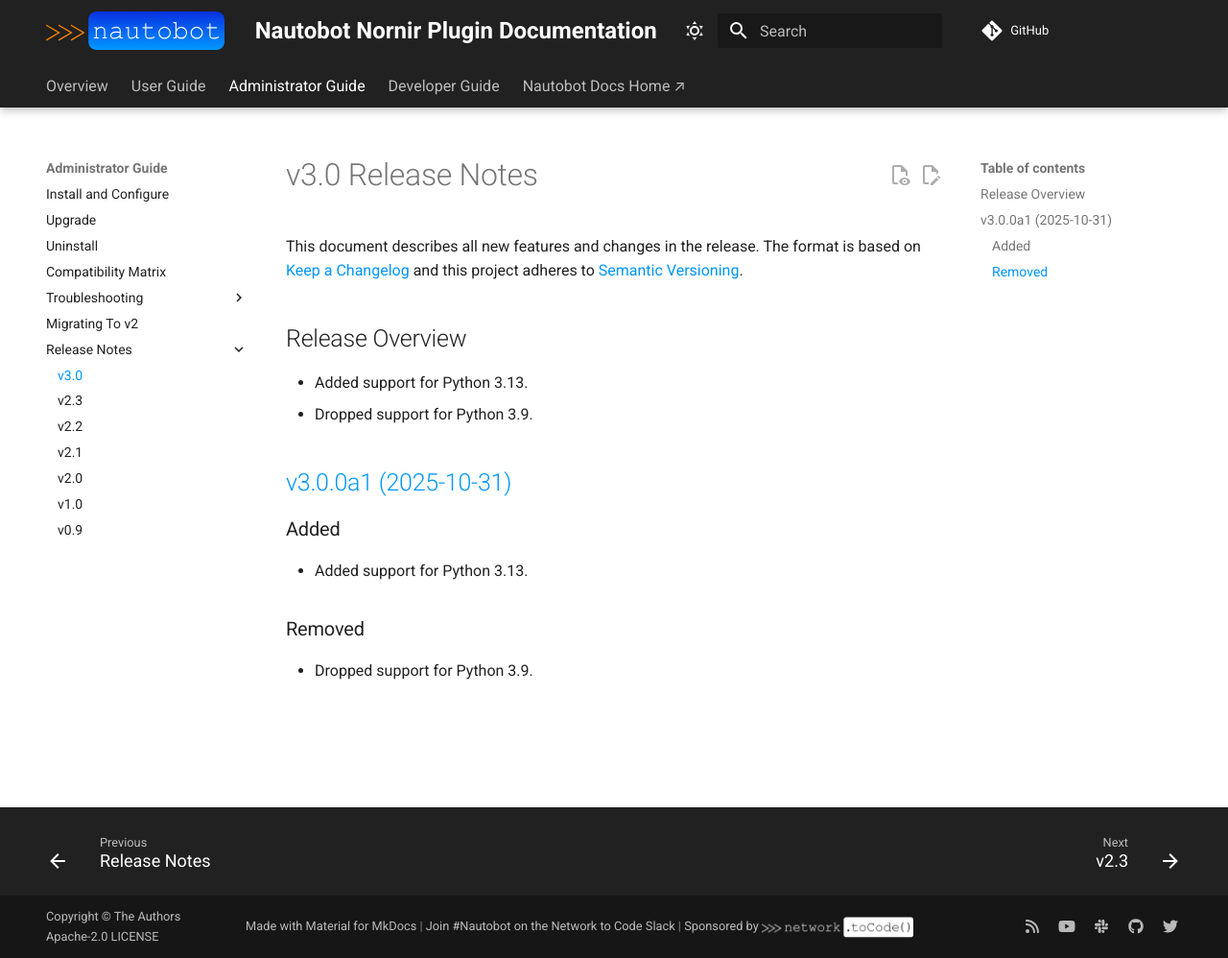
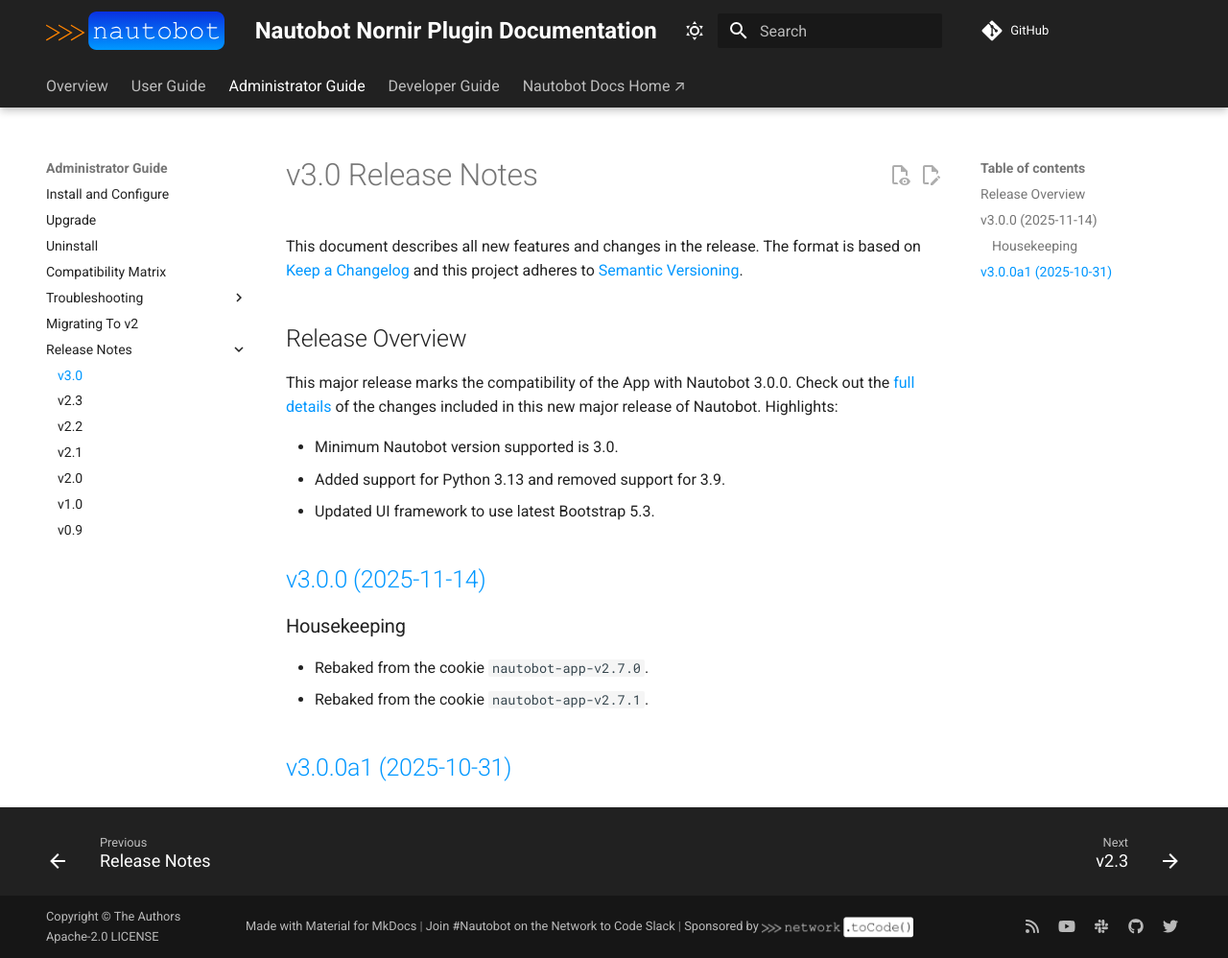
Before and after one commit to nautobot/nautobot-app-nornir, an MkDocs documentation site: the page built from docs/admin/release_notes/version_3.0.md, in a window 1280 px wide and 998 px high. Shown: the whole window at 96% size. Built offline with MkDocs 1.6.1 and Material for MkDocs 9.7.7, drawn with Linux system fonts in a browser that asks for light colours; comment, search, counter and statistics services are not loaded.

Commit message:
Release v3.0.0

```diff
--- a/docs/admin/release_notes/version_3.0.md
+++ b/docs/admin/release_notes/version_3.0.md
@@ -1,19 +1,20 @@
-
 # v3.0 Release Notes
 
 This document describes all new features and changes in the release. The format is based on [Keep a Changelog](https://keepachangelog.com/en/1.0.0/) and this project adheres to [Semantic Versioning](https://semver.org/spec/v2.0.0.html).
 
 ## Release Overview
 
-- Added support for Python 3.13.
-- Dropped support for Python 3.9.
+This major release marks the compatibility of the App with Nautobot 3.0.0. Check out the [full details](https://docs.nautobot.com/projects/core/en/stable/release-notes/version-3.0/) of the changes included in this new major release of Nautobot. Highlights:
+
+- Minimum Nautobot version supported is 3.0.
+- Added support for Python 3.13 and removed support for 3.9.
+- Updated UI framework to use latest Bootstrap 5.3.
+
+## [v3.0.0 (2025-11-14)](https://github.com/nautobot/nautobot-app-nornir/releases/tag/v3.0.0)
+
+### Housekeeping
+
+- Rebaked from the cookie `nautobot-app-v2.7.0`.
+- Rebaked from the cookie `nautobot-app-v2.7.1`.
 
 ## [v3.0.0a1 (2025-10-31)](https://github.com/nautobot/nautobot-app-nornir/releases/tag/v3.0.0a1)
-
-### Added
-
-- Added support for Python 3.13.
-
-### Removed
-
-- Dropped support for Python 3.9.
```
Also changed, not shown: docs/admin/compatibility_matrix.md (+1 -0 lines), pyproject.toml (+4 -5 lines), 2 other files.
